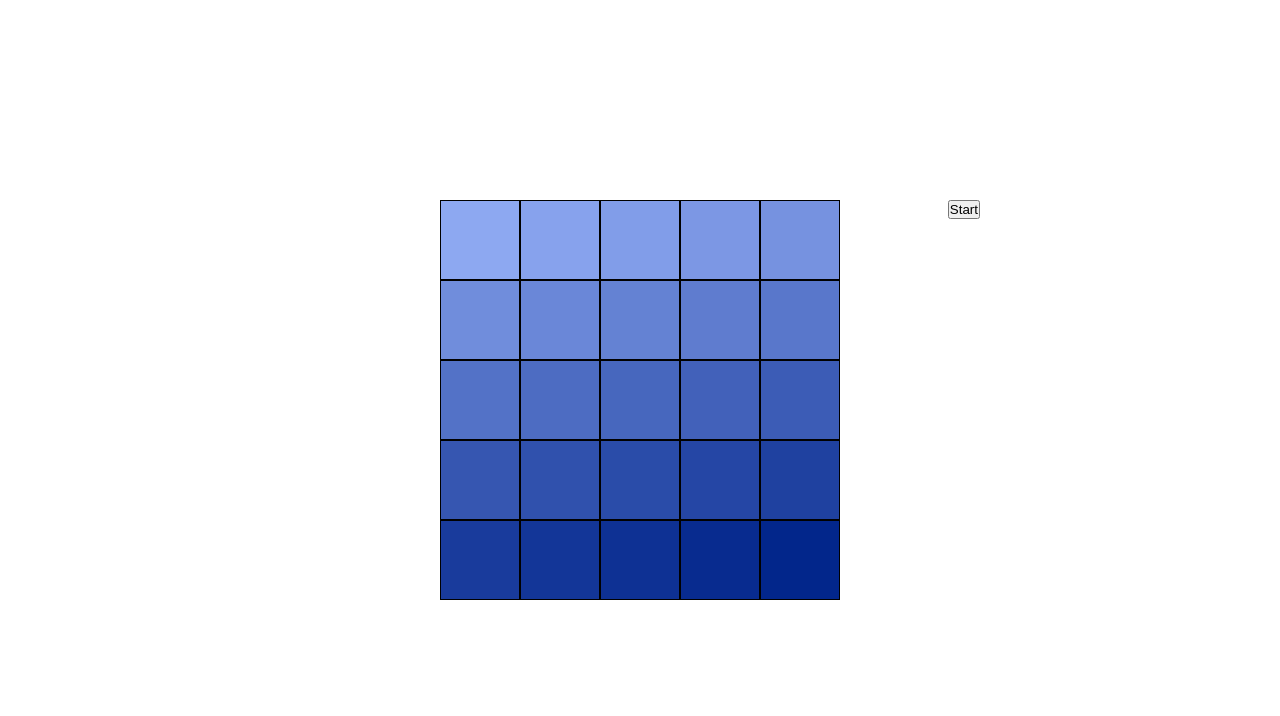
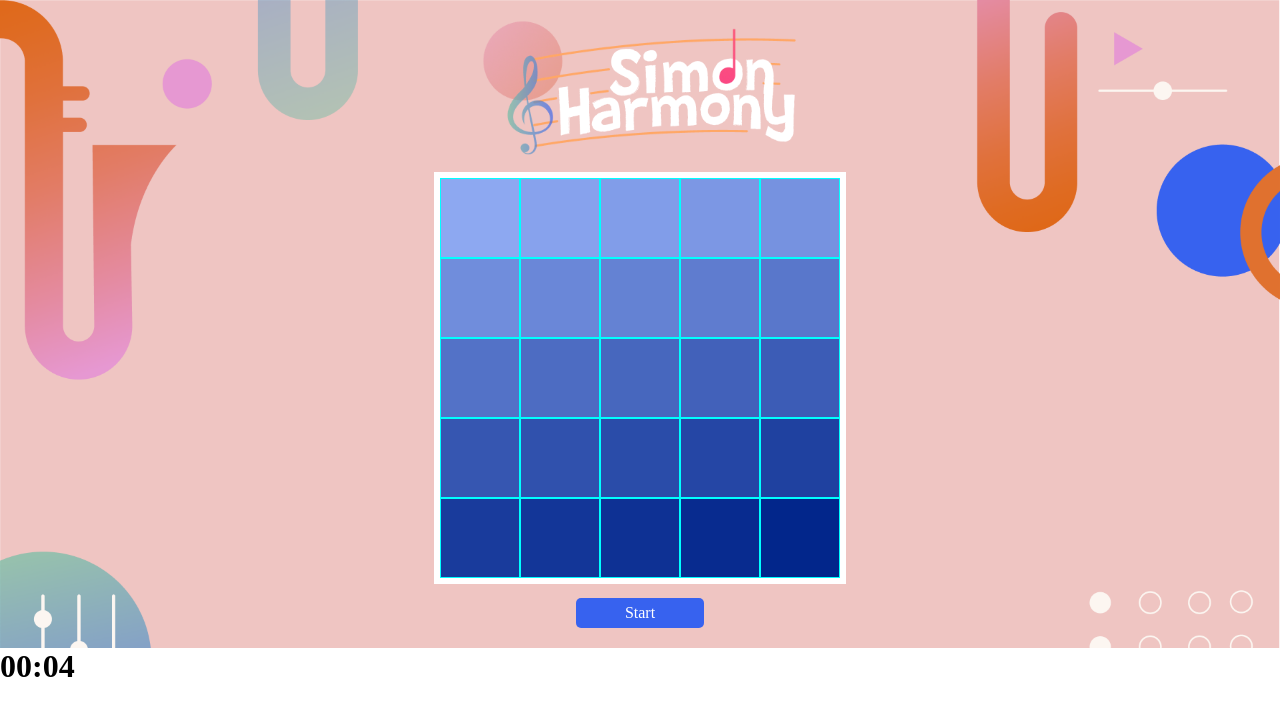
Before and after one commit to Daniel1martinez2/HCI-music, a plain HTML site: page index.html in a window 1280 px wide. Both pictures are taken after a click on the button "Start". Drawn offline with Linux system fonts and the light colour scheme.

Commit message:
create level function has been created, and some styles
Signed-off-by: Daniel1martinez2 <daniel.martinezvillegas2001@gmail.com>

```diff
--- a/index.html
+++ b/index.html
@@ -10,11 +10,10 @@
 </head>
 
 <body>
-  <div class="msgs">
-    <h1 class="message hidden">Your turn</h1>
-    <h1 class="message hidden">Done</h1>
-  </div>
-  <button>Start</button>
+
+  <main class="game">
+    <article class="game__prime">
+      <img class="game__logo" src="./lib/img/brand.png" alt="">
       <article class="matrix">
         <div class="cell"></div>
         <div class="cell"></div>
@@ -41,8 +40,17 @@
         <div class="cell"></div>
         <div class="cell"></div>
         <div class="cell"></div>
+      </article>
+      <button>Start</button>
+    </article>
 
-  </article>
+  </main>
+  <h1 class="time">00:00</h1>
+  <div class="msgs">
+    <h1 class="message hidden">Your turn</h1>
+    <h1 class="message hidden">Done</h1>
+  </div>
+  <script src="./js/level.js"></script>
   <script src="./js/main.js"></script>
 
 </body>
--- /dev/null
+++ b/js/level.js
@@ -0,0 +1,146 @@
+const createLevel = ({
+  pattern,
+  colors,
+  size,
+  matrix,
+  matrixSize
+}) => {
+  const variables = {
+    passed: false,
+    pattern,
+    colors,
+    size,
+    cellsNum: Math.pow(size, 2),
+    time: 0,
+    error: 0,
+    repetition: 0,
+  }
+  const cells = matrix.querySelectorAll('.cell');
+  cells.forEach(cell => {
+    cell.style.height = `${50/size}vmin`;
+    cell.style.width = `${50/size}vmin`;
+  });
+  const setPassed = (value) => {
+    variables.passed = value;
+  }
+  //cells color based on given init colors -> transition method
+  const gradientTransition = (r1, g1, b1, r2, g2, b2, steps) => {
+    const colors = [];
+    for (let index = 1; index < steps + 1; index++) {
+      const rm = (r2 - r1) / (steps - 1);
+      const gm = (g2 - g1) / (steps - 1);
+      const bm = (b2 - b1) / (steps - 1);
+      colors.push({
+        R: parseInt((rm * index) + rm + r1),
+        G: parseInt((gm * index) + gm + g1),
+        B: parseInt((bm * index) + bm + b1),
+      });
+    };
+    return colors;
+  };
+  // note sound based on a given cell position
+  const beep = (index) => {
+    var snd = new Audio(
+      `./notes/sound${index}.mp3`
+    );
+    snd.play();
+  };
+  //reset matrix appearance
+  const resetMatrix = () => {
+    cells.forEach((obj, index) => {
+      const cellsColor = gradientTransition(...variables.colors.first, ...variables.colors.second, cells.length);
+      obj.style.backgroundColor = `rgb(
+      ${cellsColor[index].R},${cellsColor[index].G},${cellsColor[index].B})`;
+    });
+  }
+  //pattern performance
+  const simonSays = () => {
+    message[1].classList.add('hidden');
+    let index = 0;
+    let interval = setInterval(() => {
+      resetMatrix();
+      setTimeout(() => {
+        beep(pattern[index]);
+        cells[pattern[index]].style.backgroundColor = '#00FFFF';
+        index++;
+        //stop interval
+        if (index >= pattern.length) {
+          clearInterval(interval);
+          setTimeout(() => {
+            console.log('ya');
+
+            freezeClick = false;
+            resetMatrix();
+          }, noteTime);
+        };
+      }, 500);
+    }, noteTime);
+  };
+  //check if the current selected cell match pattern current position
+  const verify = (patternList) => {
+    const cellsObj = matrix.querySelectorAll('.cell');
+    let index = 0;
+    cellsObj.forEach((obj, i) => {
+      obj.addEventListener('click', () => {
+        beep(i); //note sounds
+        if (obj === cellsObj[patternList[index]]) {
+          //well done
+          obj.style.backgroundColor = '#00FFFF';
+          if (index >= patternList.length - 1) {
+            console.log('finish');
+            message[1].classList.remove('hidden');
+            message[1].classList.add('active');
+            index = 0;
+          } else {
+            index++;
+          }
+        } else {
+          //error
+          obj.style.backgroundColor = '#DF6A1E';
+          variables.error++;
+          console.log(variables.error + ' error');
+          freezeClick = true;
+          setTimeout(() => {
+            resetMatrix();
+            freezeClick = false;
+          }, 1500);
+          index = 0;
+        }
+      });
+    })
+  }
+
+  //set timer
+  //timer
+  const startTimer = (duration, display) => {
+    let timer = duration;
+    let minutes;
+    let seconds;
+    setInterval(() => {
+      minutes = parseInt(timer / 60);
+      seconds = parseInt(timer % 60);
+
+      minutes = minutes < 10 ? "0" + minutes : minutes;
+      seconds = seconds < 10 ? "0" + seconds : seconds;
+
+      display.innerText = minutes + ":" + seconds;
+      if (--timer < 0) {
+        timer = 0;
+      }
+    }, 1000);
+  }
+  //init state
+  const startLevel = () => {
+    resetMatrix();
+    verify(pattern);
+  }
+  return {
+    variables,
+    setPassed,
+    resetMatrix,
+    simonSays,
+    startLevel,
+    startTimer
+
+  }
+}
--- a/js/main.js
+++ b/js/main.js
@@ -3,95 +3,20 @@ const matrix = document.querySelector('.matrix');
 const cells = matrix.querySelectorAll('.cell');
 const button = document.querySelector('button');
 const noteTime = 2000 / 2.5;
-const pattern = [5,24,15,8];
+const timerText = document.querySelector('.time');
 let freezeClick = false; // just modify that variable to disable all clicks events
 
-//cells color based on given init colors -> transition method
-const gradientTransition = (r1, g1, b1, r2, g2, b2, steps) => {
-  const colors = [];
-  for (let index = 1; index < steps + 1; index++) {
-    const rm = (r2 - r1) / (steps - 1);
-    const gm = (g2 - g1) / (steps - 1);
-    const bm = (b2 - b1) / (steps - 1);
-    colors.push({
-      R: parseInt((rm * index) + rm + r1),
-      G: parseInt((gm * index) + gm + g1),
-      B: parseInt((bm * index) + bm + b1),
-    });
-  };
-  return colors;
-};
-// note sound based on a given cell position
-const beep = (index) => {
-  var snd = new Audio(
-    `./notes/sound${index}.mp3`
-  );
-  snd.play();
-};
-//reset matrix appearance
-const resetMatrix = () => {
-  cells.forEach((obj, index) => {
-    const cellsColor = gradientTransition(153, 179, 250, 14, 49, 148, cells.length);
-    obj.style.backgroundColor = `rgb(
-      ${cellsColor[index].R},${cellsColor[index].G},${cellsColor[index].B})`;
-  });
-}
-//pattern performance
-const simonSays = (list) => {
-  message[1].classList.add('hidden');
-  let index = 0;
-  let interval = setInterval(() => {
-    resetMatrix();
-    setTimeout(() => {
-      beep(pattern[index]);
-      cells[pattern[index]].style.backgroundColor = 'green';
-      index++;
-      //stop interval
-      if (index >= list.length) {
-        clearInterval(interval);
-        setTimeout(() => {
-          console.log('ya');
+const level1 = createLevel({
+  matrix,
+  pattern: [5,24,15,8],
+  colors: {first:[153,179, 250],second:[14, 49, 148] },
+  size: 5
+});
+//init level
+level1.startLevel();
+level1.startTimer(10, timerText);
 
-          freezeClick= false;
-          resetMatrix();
-        }, noteTime);
-      };
-    }, 500);
-  }, noteTime);
-};
-//check if the current selected cell match pattern current position
-const verify = (patternList, matrixObj) => {
-  const cellsObj = matrixObj.querySelectorAll('.cell');
-  let index = 0;
-  cellsObj.forEach((obj, i) => {
-    obj.addEventListener('click', () => {
-      beep(i); //note sounds
-      if (obj === cellsObj[patternList[index]]) {
-        //well done
-        obj.style.backgroundColor = 'green';
-        if(index >= patternList.length-1){
-          console.log('alo');
-          message[1].classList.remove('hidden');
-          message[1].classList.add('active');
-          index = 0;
-        }else{
-          index++;
-        }
-      } else {
-        //error
-        obj.style.backgroundColor = 'red';
-        freezeClick = true;
-        setTimeout(() => {
-          resetMatrix();
-          freezeClick= false;
-        }, 1500);
-        index = 0;
-      }
-    });
-  })
-}
 //Event listeners >>>>>>>>>>>>>>>>>>>>>>>>>>>>
-
 //document click behaviour
 document.addEventListener("click", e => {
   if (freezeClick) {
@@ -101,39 +26,9 @@ document.addEventListener("click", e => {
 }, true);
 //start simon pattern performance
 button.addEventListener('click', () => {
-  resetMatrix();
-  simonSays(pattern)
   freezeClick = true;
+  level1.resetMatrix();
+  level1.simonSays();
+  level1.variables.repetition++;
+  console.log(level1.variables.repetition);
 });
-
-resetMatrix();
-verify(pattern, matrix);
-
-
-
-
-
-
-//create a cell as an object and save his --------just testing around
-const createCell = (index, color, sound) => {
-  const variables = {
-    color,
-    index,
-    sound
-  }
-  const setColor = (newColor) => {
-    variables.color = newColor;
-  }
-  return {
-    setColor,
-    variables,
-  };
-}
-
-
-
-//testing set variables
-// const cell0 = createCell(0, '22,22,22');
-// console.log(cell0.variables.color);
-// cell0.setColor('33,33,33');
-// console.log(cell0.variables.color);
--- a/style/main.scss
+++ b/style/main.scss
@@ -4,11 +4,22 @@
   box-sizing: border-box;
 }
 
-body {
-  height: 100vh;
+.game {
+  background-image: url('../lib/img/background.png');
+  background-size: cover;
   display: flex;
   justify-content: center;
   align-items: center;
+  padding: 20px;
+  &__prime{
+    display: flex;
+    flex-direction: column;
+    align-items: center;
+  }
+  &__logo{
+    width: 40vmin;
+    margin-bottom: 20px;
+  }
 }
 
 .matrix {
@@ -18,19 +29,36 @@ body {
   display: flex;
   flex-wrap: wrap;
   align-content: flex-start;
+  overflow: hidden;
+  outline: solid white 6px ;
+  margin-bottom: 20px;
 
   .cell {
-    border: solid black 1px;
+    border: solid #00FFFF 1px;
     width: 10vmin;
     height: 10vmin;
     background-color: gray;
+    cursor: pointer;
+    &:hover{
+      border: solid #00FFFF 4px;
+    }
   }
 }
 
 button {
-  position: absolute;
-  top: 200px;
-  right: 300px;
+  background: #3762EF;
+  color: white;
+  padding: 6px;
+  width: 8em;
+  border-radius: 5px;
+  border: none;
+  font: inherit;
+  cursor: pointer;
+  outline: inherit;
+  &:hover{
+    background: #234bcd;
+  }
+
 }
 
 .hidden {
```
Also changed, not shown: lib/img/background.png (added), lib/img/brand.png (added), lib/img/mic.png (added), style/main.css, 1 other file. Lines whose indentation alone changed are shown as unchanged.
